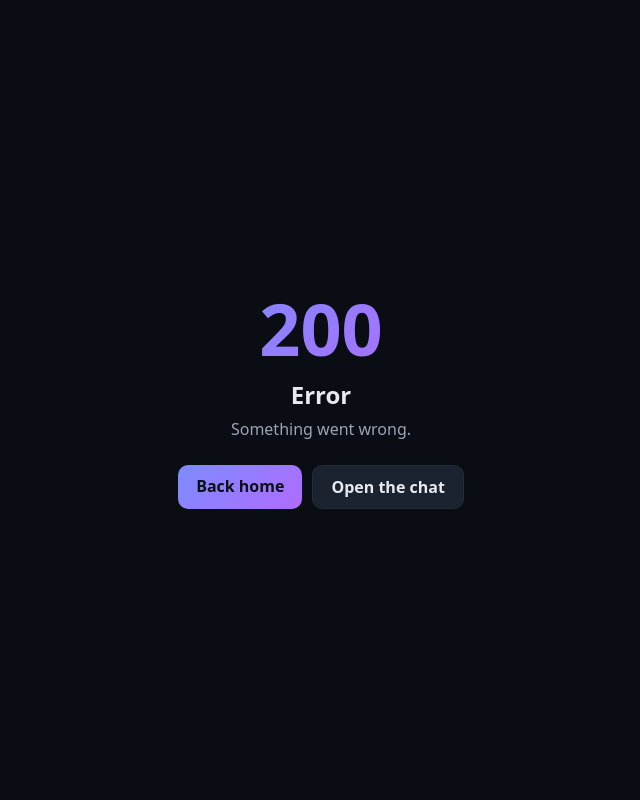
After one commit to Russ773/QChat-Reborn, a PHP site: page /error.php in a window 1280 px wide. The commit adds this page. Shown: the whole page, without its empty margins (319-959 px from the left). Run offline with PHP 8.4, Linux system fonts and the light colour scheme.

Commit message:
Profiles: friendly error pages + global PHP error handling; u.php renders for any account (fixes 500); wider user popup

```diff
--- a/client/src/components/MiniProfile.tsx
+++ b/client/src/components/MiniProfile.tsx
@@ -39,8 +39,8 @@ export function MiniProfile({ nick, info, profile, x, y, onClose, onMention }: P
   }, [onClose]);
 
   const style: React.CSSProperties = {
-    left: Math.max(8, Math.min(x, window.innerWidth - 268)),
-    top: Math.max(8, Math.min(y, window.innerHeight - 300)),
+    left: Math.max(8, Math.min(x, window.innerWidth - 336)),
+    top: Math.max(8, Math.min(y, window.innerHeight - 360)),
   };
 
   const idle = formatIdle(info?.idleSeconds);
--- a/client/src/styles.css
+++ b/client/src/styles.css
@@ -590,7 +590,7 @@ button:active {
 .mini-profile {
   position: fixed;
   z-index: 200;
-  width: 260px;
+  width: 320px;
   background: var(--bg-2);
   border: 1px solid var(--border);
   border-radius: var(--r-lg);
--- /dev/null
+++ b/web/error.php
@@ -0,0 +1,61 @@
+<?php
+/**
+ * Self-contained error page. Used both by the global handler (via
+ * qc_render_error) and by Apache's ErrorDocument (see .htaccess). It has no
+ * dependencies on the rest of the app, so it still works when the app is broken.
+ */
+$code = (int) ($GLOBALS['__qc_error_code']
+    ?? ($_SERVER['REDIRECT_STATUS'] ?? ($_GET['code'] ?? 500)));
+
+$pages = [
+    400 => ['Bad request', 'That request could not be understood.'],
+    403 => ['Forbidden', 'You do not have access to this page.'],
+    404 => ['Page not found', 'The page you were looking for does not exist.'],
+    500 => ['Something went wrong', 'An unexpected error occurred on our side. Please try again in a moment.'],
+];
+[$title, $message] = $pages[$code] ?? ['Error', 'Something went wrong.'];
+
+if (!headers_sent()) {
+    http_response_code($code);
+}
+?><!doctype html>
+<html lang="en">
+<head>
+  <meta charset="utf-8">
+  <meta name="viewport" content="width=device-width, initial-scale=1">
+  <title><?= $code ?> · QChat Reborn</title>
+  <style>
+    :root { color-scheme: dark; }
+    body {
+      margin: 0; min-height: 100vh; display: grid; place-items: center;
+      background: #0a0d13; color: #e7eaf0;
+      font-family: ui-sans-serif, system-ui, -apple-system, "Segoe UI", Roboto, sans-serif;
+    }
+    .box { text-align: center; padding: 40px 28px; max-width: 460px; }
+    .code {
+      font-size: 4.5rem; font-weight: 800; line-height: 1; margin: 0;
+      background: linear-gradient(135deg, #7c8cff, #b06bff);
+      -webkit-background-clip: text; background-clip: text; color: transparent;
+    }
+    h1 { font-size: 1.5rem; margin: 14px 0 6px; }
+    p { color: #9aa4b4; margin: 0 0 24px; line-height: 1.5; }
+    .actions { display: flex; gap: 10px; justify-content: center; flex-wrap: wrap; }
+    a {
+      text-decoration: none; padding: 10px 18px; border-radius: 10px; font-weight: 600;
+      color: #0b0f16; background: linear-gradient(135deg, #7c8cff, #b06bff);
+    }
+    a.secondary { color: #e7eaf0; background: #1b2230; border: 1px solid #232c3b; }
+  </style>
+</head>
+<body>
+  <div class="box">
+    <p class="code"><?= $code ?></p>
+    <h1><?= htmlspecialchars($title, ENT_QUOTES, 'UTF-8') ?></h1>
+    <p><?= htmlspecialchars($message, ENT_QUOTES, 'UTF-8') ?></p>
+    <div class="actions">
+      <a href="/">Back home</a>
+      <a class="secondary" href="/chat/">Open the chat</a>
+    </div>
+  </div>
+</body>
+</html>
--- a/web/lib/boot.php
+++ b/web/lib/boot.php
@@ -1,5 +1,7 @@
 <?php
 /** One include to load the whole app. Pages do: require __DIR__ . '/lib/boot.php'; */
+require __DIR__ . '/errors.php';
+qc_init_error_handling();
 require __DIR__ . '/db.php';
 require __DIR__ . '/helpers.php';
 require __DIR__ . '/sanitize.php';
```
Also changed, not shown: web/config.example.php (deleted, +0 -48 lines), web/lib/errors.php (added, +40 -0 lines), web/u.php (+5 -12 lines), web/.htaccess (added).
